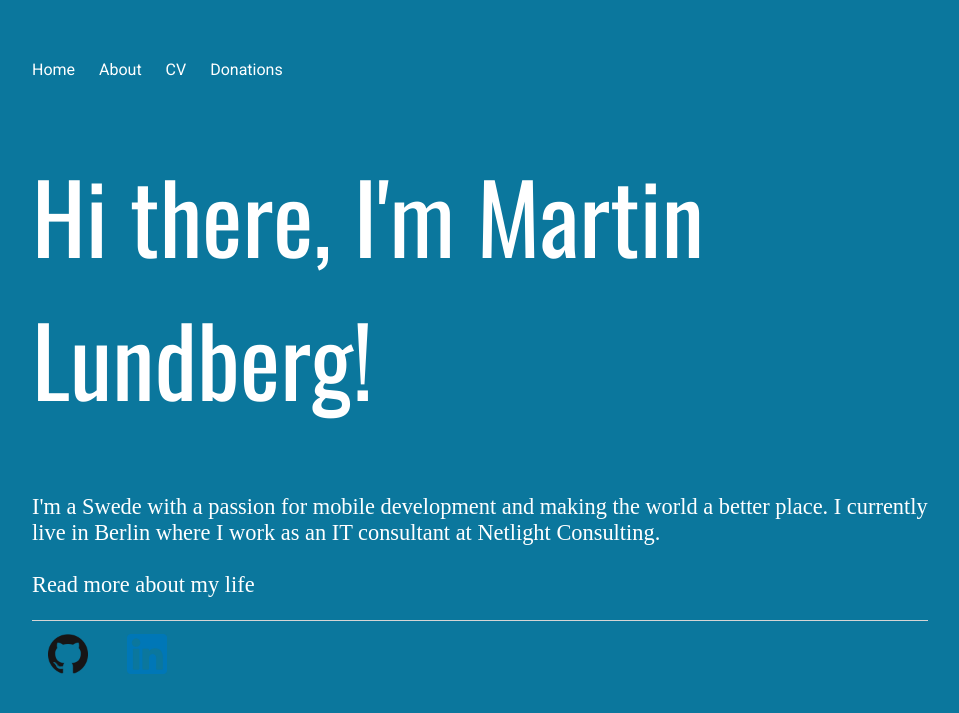
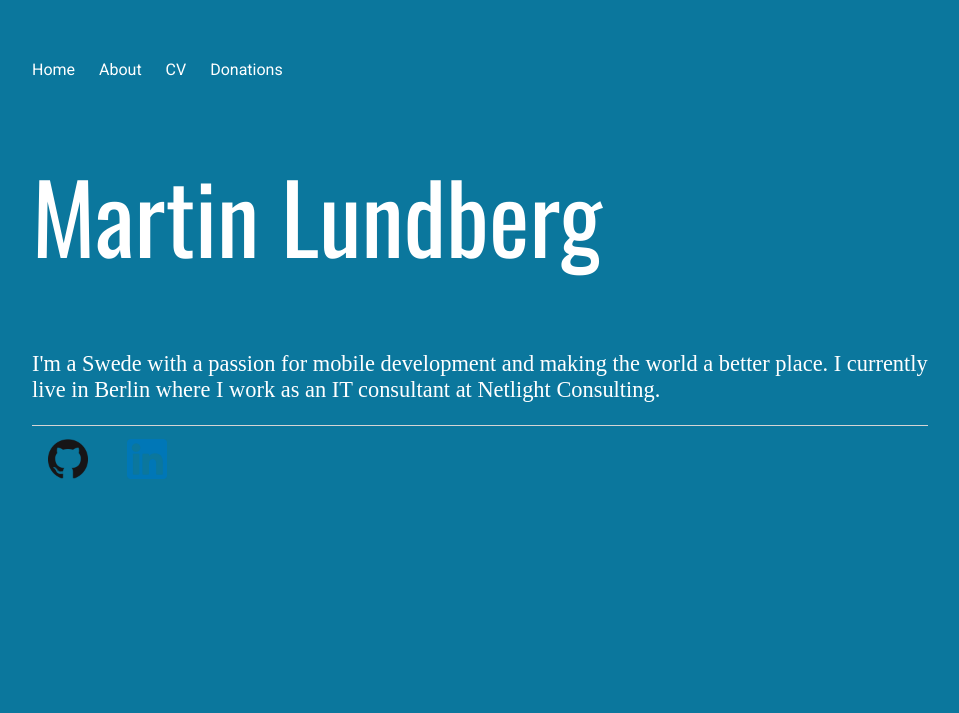
Before and after one commit to molundb/molundb.github.io, a Jekyll site: the page built from index.html, in a window 1280 px wide. Shown: the top 713 px of the page, without its empty margins (160-1119 px from the left). Built offline with Jekyll 4.4.1, drawn with Linux system fonts in a browser that asks for light colours.

Commit message:
feat: update texts on front page

```diff
--- a/index.html
+++ b/index.html
@@ -4,13 +4,10 @@ title: Martin Lundberg
 ---
 
 <div class="blurb">
-  <h1>Hi there, I'm Martin Lundberg!</h1>
+  <h1>Martin Lundberg</h1>
   <p>
     I'm a Swede with a passion for mobile development and making the world a
     better place. I currently live in Berlin where I work as an IT consultant at
     Netlight Consulting.
-    <br />
-    <br />
-    <a href="/about">Read more about my life</a>
   </p>
 </div>
```
